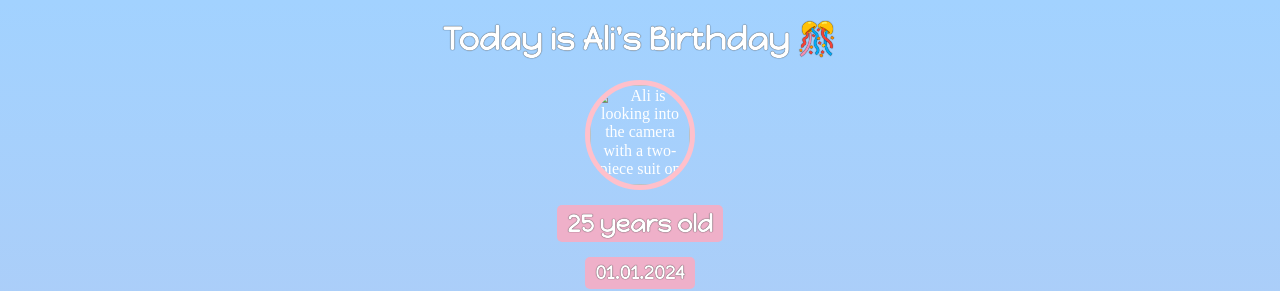
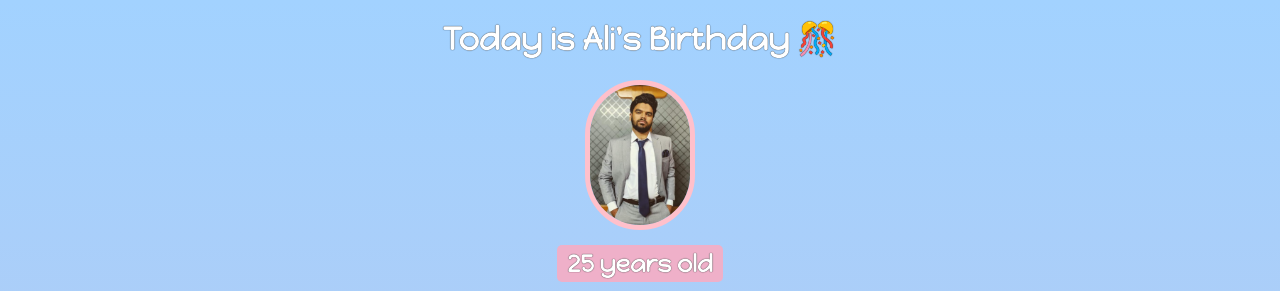
Before and after one commit to Safdar619/giftSite, a plain HTML site: page index.html in a window 1280 px wide. Shown: the top 291 px of the page. Drawn offline with nearby package versions, Linux system fonts and the light colour scheme.

Commit message:
Update index.html

```diff
--- a/index.html
+++ b/index.html
@@ -5,7 +5,7 @@
     <body>
         <div id= "header">
             <h1>Today is Ali's Birthday 🎊</h1>
-            <img id="Ali-img" src="images/Ali.PNG" alt="Ali is looking into the camera with a two-piece suit on " />
+            <img id="Ali-img" src="Ali.PNG" alt="Ali is looking into the camera with a two-piece suit on " />
             <h2 id=Ali-age>25 years old</h2>
             <h3 id=Ali-date>01.01.2024</h3>
         </div>
```
